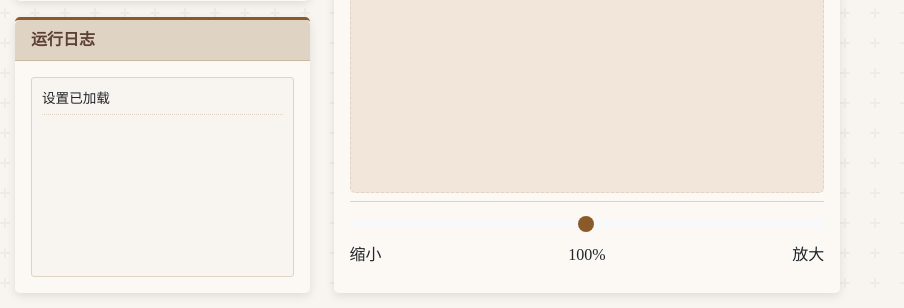
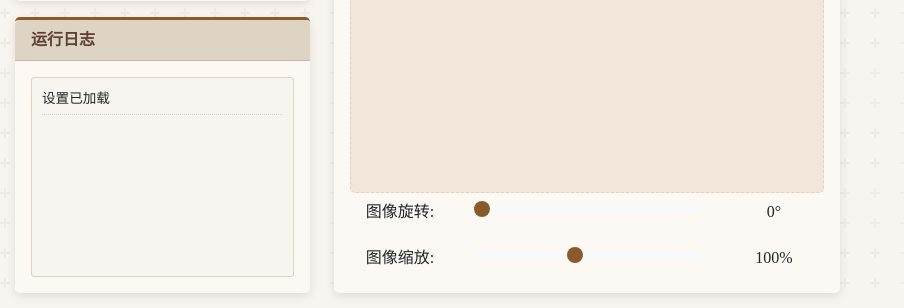
Before and after one commit to ZiqinAi/recognition, a Flask app: page / in a window 1280 px wide. Shown: the part 922-1230 px from the top of the page, without its empty margins (0-904 px from the left). Run offline with Flask 3, Linux system fonts and the light colour scheme.

Commit message:
Update index.html

```diff
--- a/TheFirst/templates/index.html
+++ b/TheFirst/templates/index.html
@@ -43,7 +43,7 @@
                                 <label for="versionSelect" class="form-label">识别版本:</label>
                                 <select class="form-select traditional-select" id="versionSelect">
                                     <option value="default">标准版本</option>
-                                    <option value="beta">古籍语序优化版本</option>
+                                    <option value="beta">语序优化版本</option>
                                 </select>
                             </div>
                             <div class="mb-3">
@@ -116,19 +116,36 @@
             </div>
 
             <!-- 中间图片显示区域 -->
-            <div class="col-md-5 image-area">
+             <div class="col-md-5 image-area">
                 <div class="card h-100">
                     <div class="card-header">文献图片预览</div>
                     <div class="card-body image-viewer">
+
                         <div id="imageContainer" class="image-container">
                             <img id="previewImage" class="preview-image" src="../static/images/placeholder.jpg" alt="预览图">
                         </div>
-                        <div class="zoom-controls mt-2">
-                            <input type="range" class="form-range" id="zoomSlider" min="1" max="200" value="100">
-                            <div class="d-flex justify-content-between">
-                                <span>缩小</span>
+
+                        <div class="form-group row align-items-center mb-2">
+                            <label for="rotationSlider" class="col-sm-3 col-form-label text-center">
+                                图像旋转:
+                            </label>
+                            <div class="col-sm-6">
+                                <input type="range" class="form-range" id="rotationSlider" min="0" max="360" value="0">
+                            </div>
+                            <div class="col-sm-3 text-center">
+                                <span id="rotationValue">0°</span>
+                            </div>
+                        </div>
+
+                        <div class="form-group row align-items-center">
+                            <label for="zoomSlider" class="col-sm-3 col-form-label text-center">
+                                图像缩放:
+                            </label>
+                            <div class="col-sm-6">
+                                <input type="range" class="form-range" id="zoomSlider" min="20" max="200" value="100">
+                            </div>
+                            <div class="col-sm-3 text-center">
                                 <span id="zoomValue">100%</span>
-                                <span>放大</span>
                             </div>
                         </div>
                     </div>
@@ -138,7 +155,13 @@
             <!-- 右侧OCR结果区域 -->
             <div class="col-md-4 results-area">
                 <div class="card result-card">
-                    <div class="card-header">识别结果</div>
+                    <div class="card-header d-flex justify-content-between align-items-center">
+                        <span>识别结果</span>
+                        <div>
+                            <button type="button" class="btn btn-sm btn-outline-secondary me-2" id="convertToTraditionalBtn" style="display: none;">转繁体</button>
+                            <button type="button" class="btn btn-sm btn-outline-secondary" id="convertToSimplifiedBtn" style="display: none;">转简体</button>
+                        </div>
+                    </div>
                     <div class="card-body">
                         <div id="ocrResultBox" class="ocr-result-box"></div>
                     </div>
```
